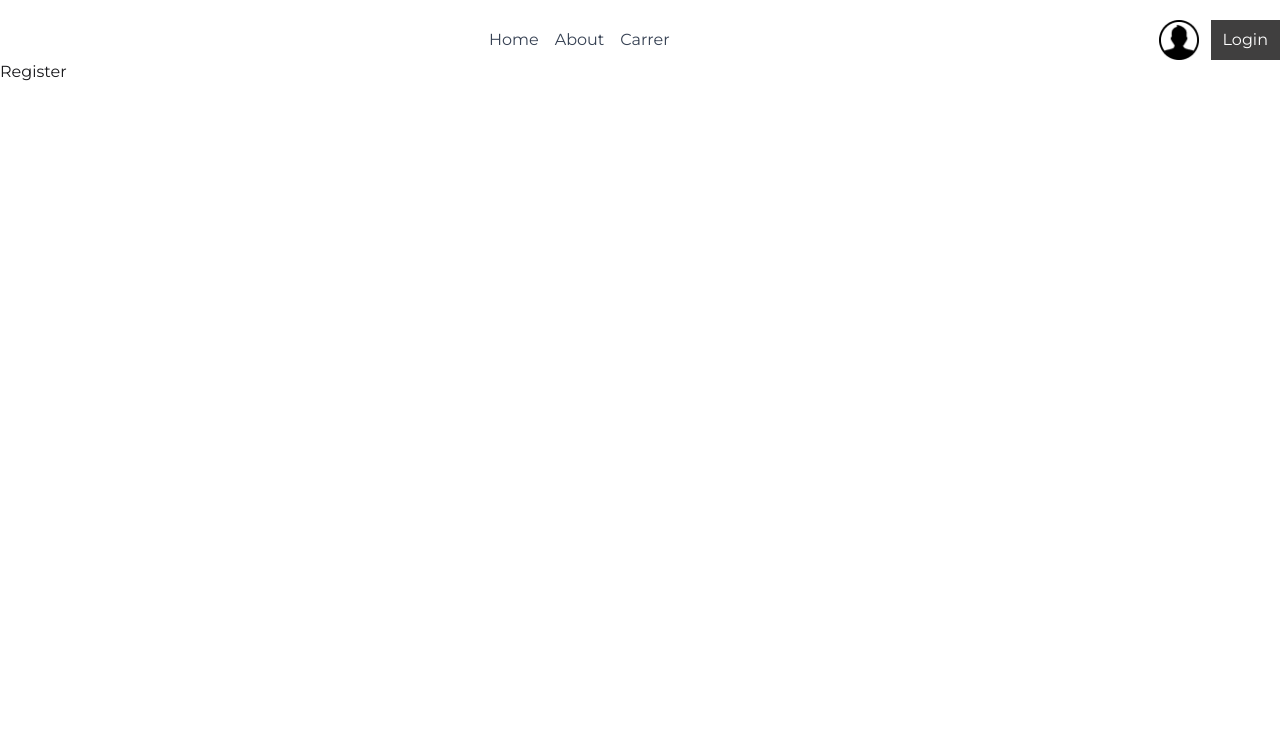
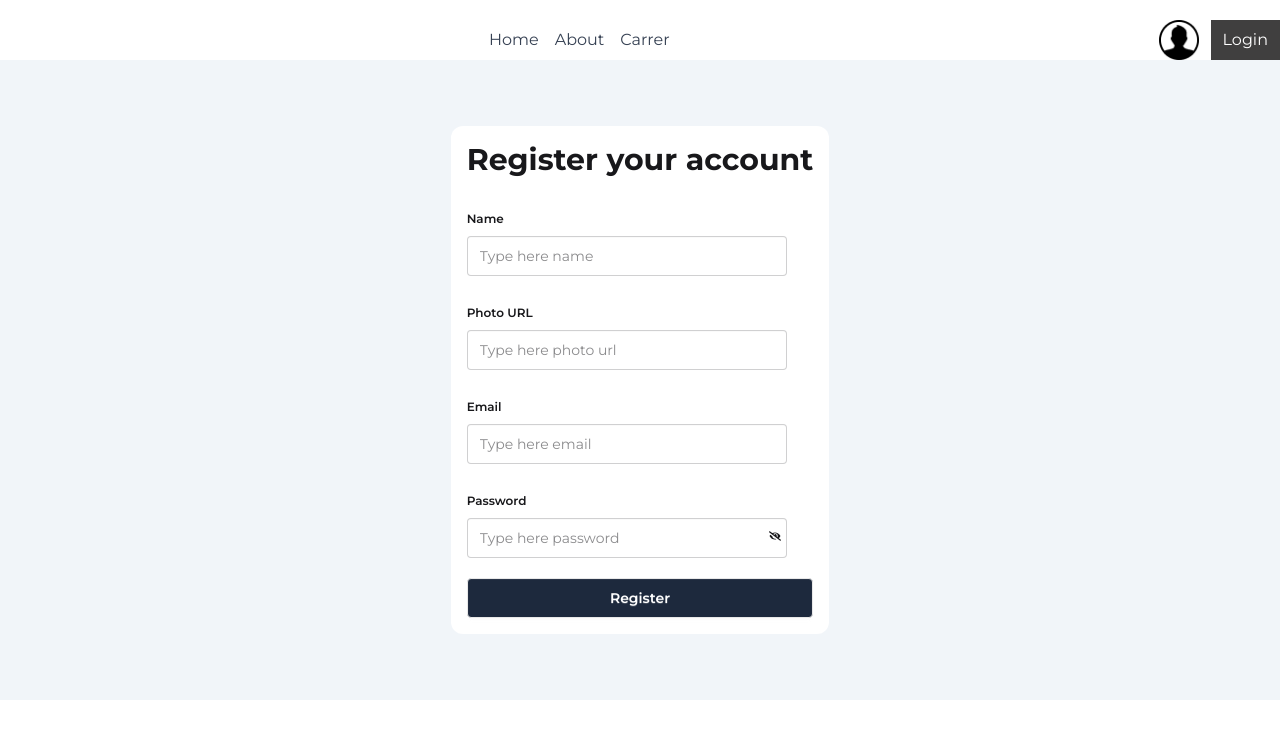
Before and after one commit to MaksumulEmon/Dragon-News, a Next.js app: page /register in a window 1280 px wide. Shown: the top 738 px of the page. Built offline with nearby package versions, Linux system fonts and the light colour scheme.

Commit message:
Login & Register page

```diff
--- a/package.json
+++ b/package.json
@@ -14,6 +14,7 @@
     "react": "19.2.4",
     "react-dom": "19.2.4",
     "react-fast-marquee": "^1.6.5",
+    "react-hook-form": "^7.74.0",
     "react-icons": "^5.6.0"
   },
   "devDependencies": {
--- a/src/app/(auth)/login/page.jsx
+++ b/src/app/(auth)/login/page.jsx
@@ -1,9 +1,107 @@
-import React from 'react';
+// import React from 'react';
+
+// const Loginpage = () => {
+//     return (
+//         <div className='text-3xl font-bold'>
+//             login...
+//         </div>
+//     );
+// };
+
+// export default Loginpage;
+
+"use client";
+// import { authClient } from "@/lib/auth-client";
+import Link from "next/link";
+import React, { useState } from "react";
+import { useForm } from "react-hook-form";
+import { FaEye, FaEyeSlash } from "react-icons/fa";
 
 const Loginpage = () => {
+    const {
+        register,
+        handleSubmit,
+        watch,
+        formState: { errors },
+    } = useForm();
+
+    const [isShowPassword, setIsShowPassword] = useState(false);
+
+    const handleLoginFunc = async (data) => {
+        console.log(data, "data");
+
+        const { data: res, error } = await authClient.signIn.email({
+            email: data.email, // required
+            password: data.password, // required
+            rememberMe: true,
+            callbackURL: "/",
+        });
+
+        console.log(res, error);
+
+        if (error) {
+            alert(error.message);
+        }
+
+
+        if (res) {
+            alert("Signin successful");
+        }
+    };
+
     return (
-        <div className='text-3xl font-bold'>
-            login...
+        <div className="container mx-auto min-h-[80vh] flex justify-center items-center bg-slate-100">
+            <div className="p-4 rounded-xl bg-white">
+                <h2 className="font-bold text-3xl text-center mb-6">
+                    Login your account
+                </h2>
+
+                <form className="space-y-4" onSubmit={handleSubmit(handleLoginFunc)}>
+                    <fieldset className="fieldset">
+                        <legend className="fieldset-legend">Email</legend>
+                        <input
+                            type="email"
+                            className="input"
+                            placeholder="Type here email"
+                            {...register("email", {
+                                required: "Email field is required",
+                            })}
+                        />
+                        {errors.email && (
+                            <p className="text-red-500">{errors.email.message}</p>
+                        )}
+                    </fieldset>
+                    <fieldset className="fieldset relative">
+                        <legend className="fieldset-legend">Password</legend>
+                        <input
+                            type={isShowPassword ? "text" : "password"}
+                            className="input"
+                            placeholder="Type here password"
+                            {...register("password", {
+                                required: "Password field is required",
+                            })}
+                        />
+                        <span
+                            className="absolute right-2 top-4 cursor-pointer"
+                            onClick={() => setIsShowPassword(!isShowPassword)}
+                        >
+                            {isShowPassword ? <FaEye /> : <FaEyeSlash />}
+                        </span>
+                        {errors.password && (
+                            <p className="text-red-500">{errors.password.message}</p>
+                        )}
+                    </fieldset>
+
+                    <button className="btn w-full bg-slate-800 text-white">Login</button>
+                </form>
+
+                <p className="mt-4">
+                    Don't have an account?{" "}
+                    <Link href={"/register"} className="text-blue-500">
+                        Register
+                    </Link>
+                </p>
+            </div>
         </div>
     );
 };
--- a/src/app/(auth)/register/page.jsx
+++ b/src/app/(auth)/register/page.jsx
@@ -1,11 +1,143 @@
-import React from 'react';
+// import React from 'react';
+
+// const Registerpage = () => {
+//     return (
+//         <div>
+//             Register
+//         </div>
+//     );
+// };
+
+// export default Registerpage;
+
+
+
+
+
+
+
+
+"use client";
+// import { authClient } from "@/lib/auth-client";
+import Link from "next/link";
+import React, { useState } from "react";
+import { useForm } from "react-hook-form";
+import { FaEye, FaEyeSlash } from "react-icons/fa";
 
 const Registerpage = () => {
-    return (
-        <div>
+  const {
+    register,
+    handleSubmit,
+    watch,
+    formState: { errors },
+  } = useForm();
+
+  const [isShowPassword, setIsShowPassword] = useState(false);
+
+  const handleRegisterFunc = async (data) => {
+    console.log(data, "data");
+    const { email, name, photo, password } = data;
+    console.log(name, photo);
+
+    const { data: res, error } = await authClient.signUp.email({
+      name: name, // required
+      email: email, // required
+      password: password, // required
+      image: photo,
+      callbackURL: "/",
+    });
+
+    console.log(res, error);
+    if (error) {
+      alert(error.message);
+    }
+
+    if (res) {
+      alert("Signup successful");
+    }
+  };
+
+  return (
+    <div className="container mx-auto min-h-[80vh] flex justify-center items-center bg-slate-100">
+      <div className="p-4 rounded-xl bg-white">
+        <h2 className="font-bold text-3xl text-center mb-6">
+          Register your account
+        </h2>
+
+        <form className="space-y-4" onSubmit={handleSubmit(handleRegisterFunc)}>
+          <fieldset className="fieldset">
+            <legend className="fieldset-legend">Name</legend>
+            <input
+              type="text"
+              className="input"
+              placeholder="Type here name"
+              {...register("name", {
+                required: "Name field is required",
+              })}
+            />
+            {errors.name && (
+              <p className="text-red-500">{errors.name.message}</p>
+            )}
+          </fieldset>
+
+          <fieldset className="fieldset">
+            <legend className="fieldset-legend">Photo URL</legend>
+            <input
+              type="text"
+              className="input"
+              placeholder="Type here photo url"
+              {...register("photo", {
+                required: "Photo URL field is required",
+              })}
+            />
+            {errors.photo && (
+              <p className="text-red-500">{errors.photo.message}</p>
+            )}
+          </fieldset>
+
+          <fieldset className="fieldset">
+            <legend className="fieldset-legend">Email</legend>
+            <input
+              type="email"
+              className="input"
+              placeholder="Type here email"
+              {...register("email", {
+                required: "Email field is required",
+              })}
+            />
+            {errors.email && (
+              <p className="text-red-500">{errors.email.message}</p>
+            )}
+          </fieldset>
+
+          <fieldset className="fieldset relative">
+            <legend className="fieldset-legend">Password</legend>
+            <input
+              type={isShowPassword ? "text" : "password"}
+              className="input"
+              placeholder="Type here password"
+              {...register("password", {
+                required: "Password field is required",
+              })}
+            />
+            <span
+              className="absolute right-8 top-4 cursor-pointer"
+              onClick={() => setIsShowPassword(!isShowPassword)}
+            >
+              {isShowPassword ? <FaEye /> : <FaEyeSlash />}
+            </span>
+            {errors.password && (
+              <p className="text-red-500">{errors.password.message}</p>
+            )}
+          </fieldset>
+
+          <button className="btn w-full bg-slate-800 text-white">
             Register
-        </div>
-    );
+          </button>
+        </form>
+      </div>
+    </div>
+  );
 };
 
 export default Registerpage;
```
Also changed, not shown: 1 other file (tests, documents, lock files or other folders).
